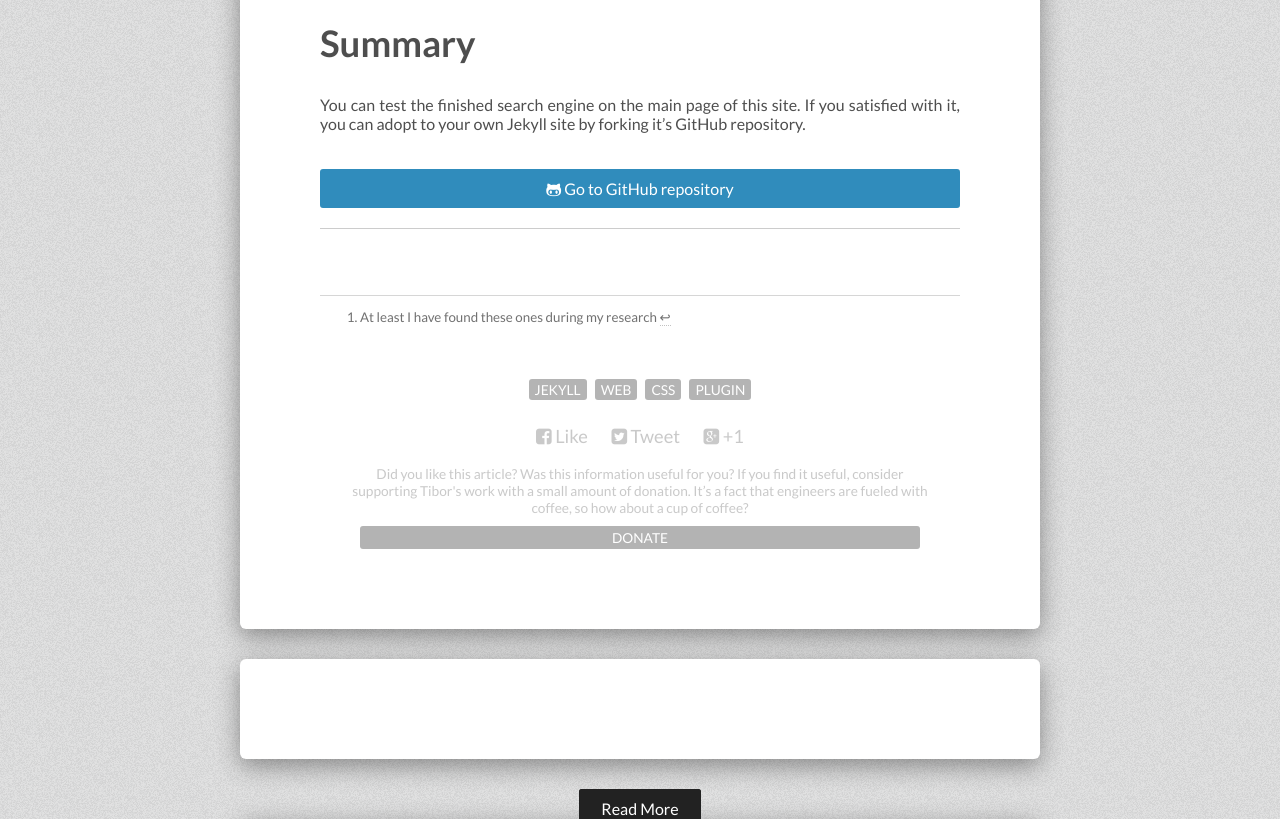
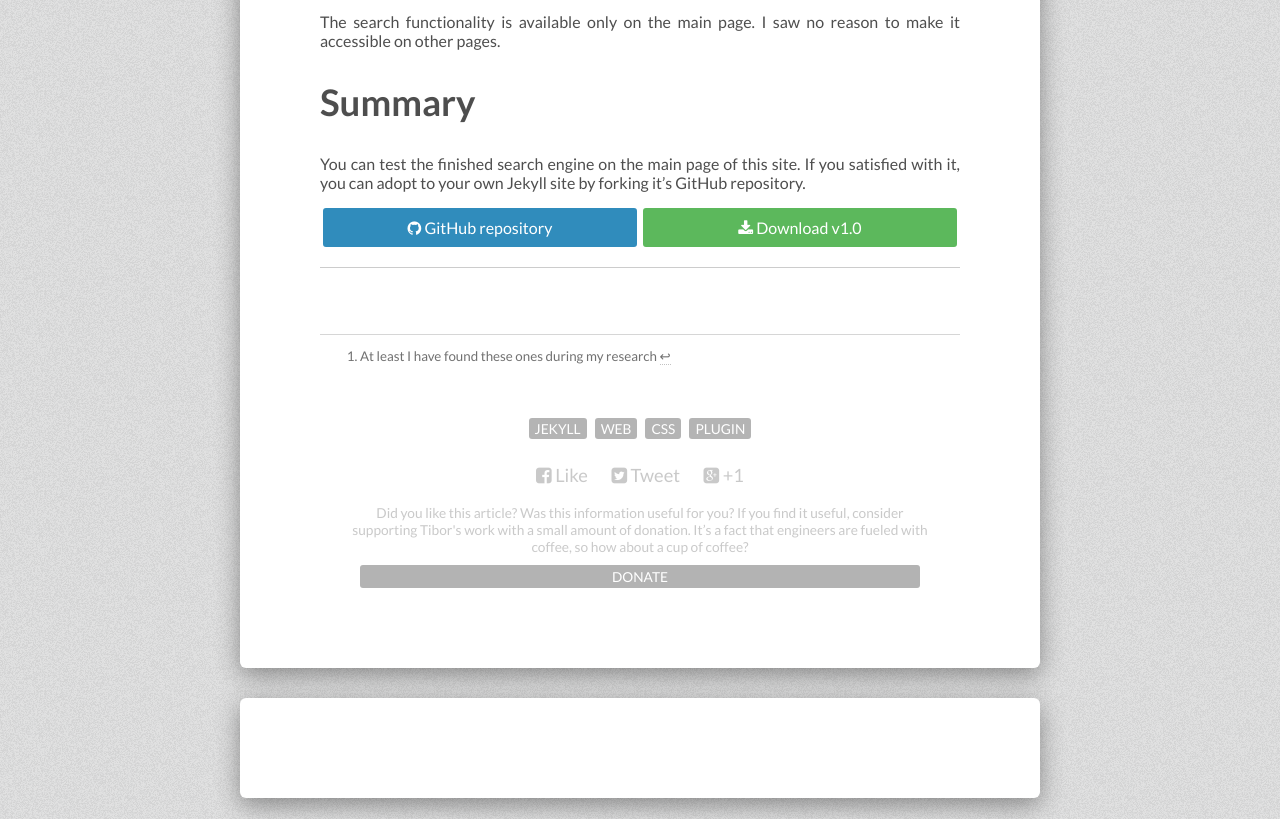
Before and after one commit to tiborsimon/tiborsimon.github.io, a Jekyll site: the page built from _posts/2015-05-14-simple-jekyll-search-system.md, in a window 1280 px wide and 900 px high, scrolled down 5210 px, cut to the strip 81-900 px from the top of the window. Built offline with Jekyll 4.4.1, drawn with Linux system fonts in a browser that asks for light colours; nearby versions of some CDN libraries; comment, search, counter and statistics services are not loaded; some of the changed text lies outside the part shown.

Commit message:
Article update: changed github icon

```diff
--- a/_posts/2015-05-14-simple-jekyll-search-system.md
+++ b/_posts/2015-05-14-simple-jekyll-search-system.md
@@ -4,10 +4,17 @@
 categories: ['tools']
 tags: ['jekyll', 'web', 'css', 'plugin']
 published: True
-
+repo_link: https://github.com/tiborsimon/jekyll-search-system
+dowload_link: https://github.com/tiborsimon/jekyll-search-system/archive/v1.0.zip
+version: v1.0
 ---
 
 Searching on a static website? Yep, it can be done easily. The only things you need is a static database and a searching algorithm. This article describes the necessary steps to create a lightning fast good looking search system for your Jekyll based site without any external dependency. This method is also compatible with GitHubPages.
+
+<div class="half-centered-wrapper">
+<a href='{{ page.repo_link }}' class="btn-info btn half-centered"><i class="fa fa-github"></i> GitHub repository</a>
+<a href='{{ page.dowload_link }}' class="btn-success btn half-centered"><i class="fa fa-download"></i> Download {{ page.version }}</a>
+</div>
 
 I was looking for the best possible solution to integrate a search engine into my Jekyll site. The original idea came from the designer of the theme I am using right now. He created another theme called [So Simple](https://mademistakes.com/work/so-simple-jekyll-theme/) that features a search functionality. For me the fact that a static site can have such a search system was marvelous. I started a research on how to create these systems.
 
@@ -105,7 +112,10 @@
 
 You can test the finished search engine on the main page of this site. If you satisfied with it, you can adopt to your own Jekyll site by forking it's GitHub repository.
 
-<a href='https://github.com/tiborsimon/jekyll-search-system' class="btn-info btn centered"><i class="fa fa-github-alt"></i> Go to GitHub repository</a>
+<div class="half-centered-wrapper">
+<a href='{{ page.repo_link }}' class="btn-info btn half-centered"><i class="fa fa-github"></i> GitHub repository</a>
+<a href='{{ page.dowload_link }}' class="btn-success btn half-centered"><i class="fa fa-download"></i> Download {{ page.version }}</a>
+</div>
 
 ---
 [^1]: At least I have found these ones during my research
```
Also changed, not shown: _posts/2015-04-19-solarized-theme-for-embedded-gists.md (+2 -2 lines), _posts/2015-05-02-simple-input-parser.md (+2 -2 lines).
